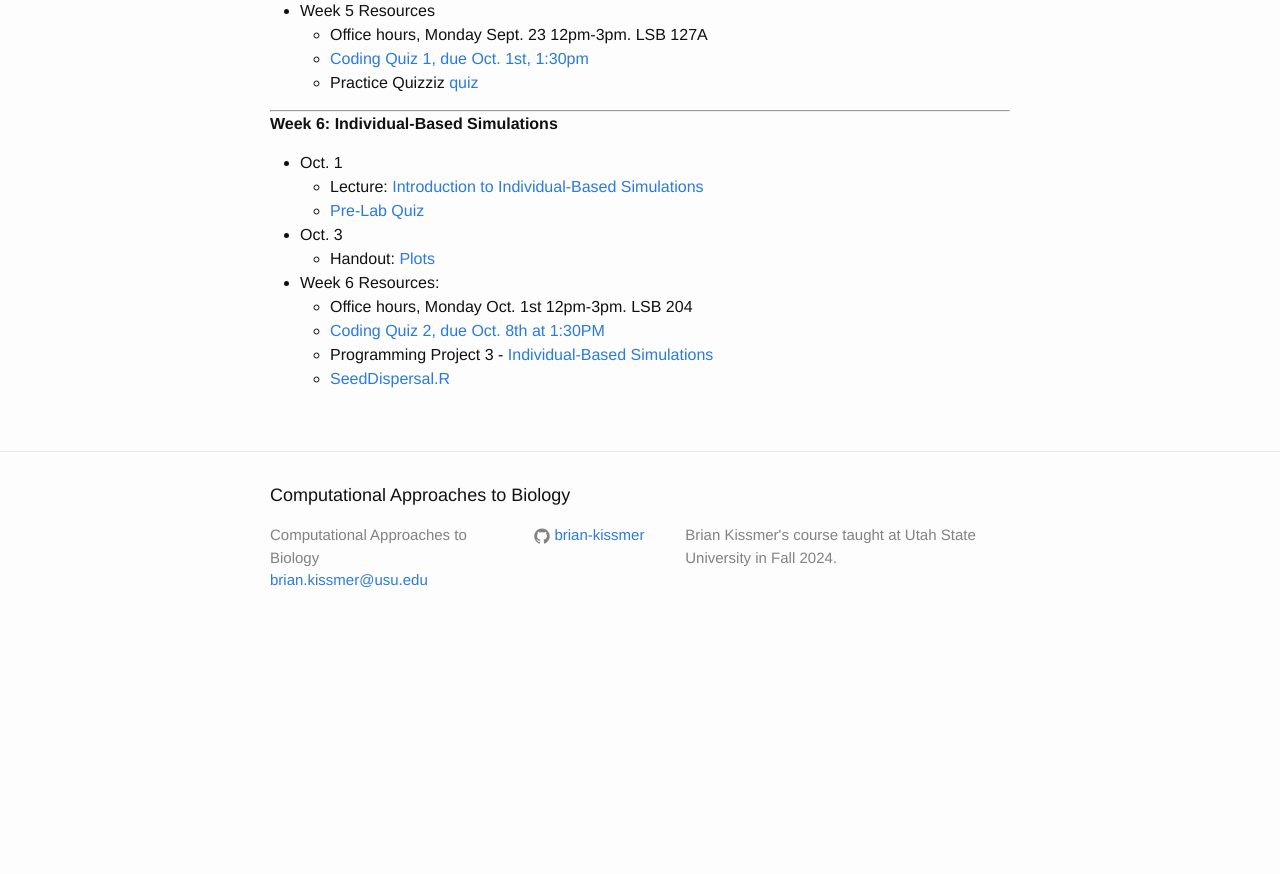
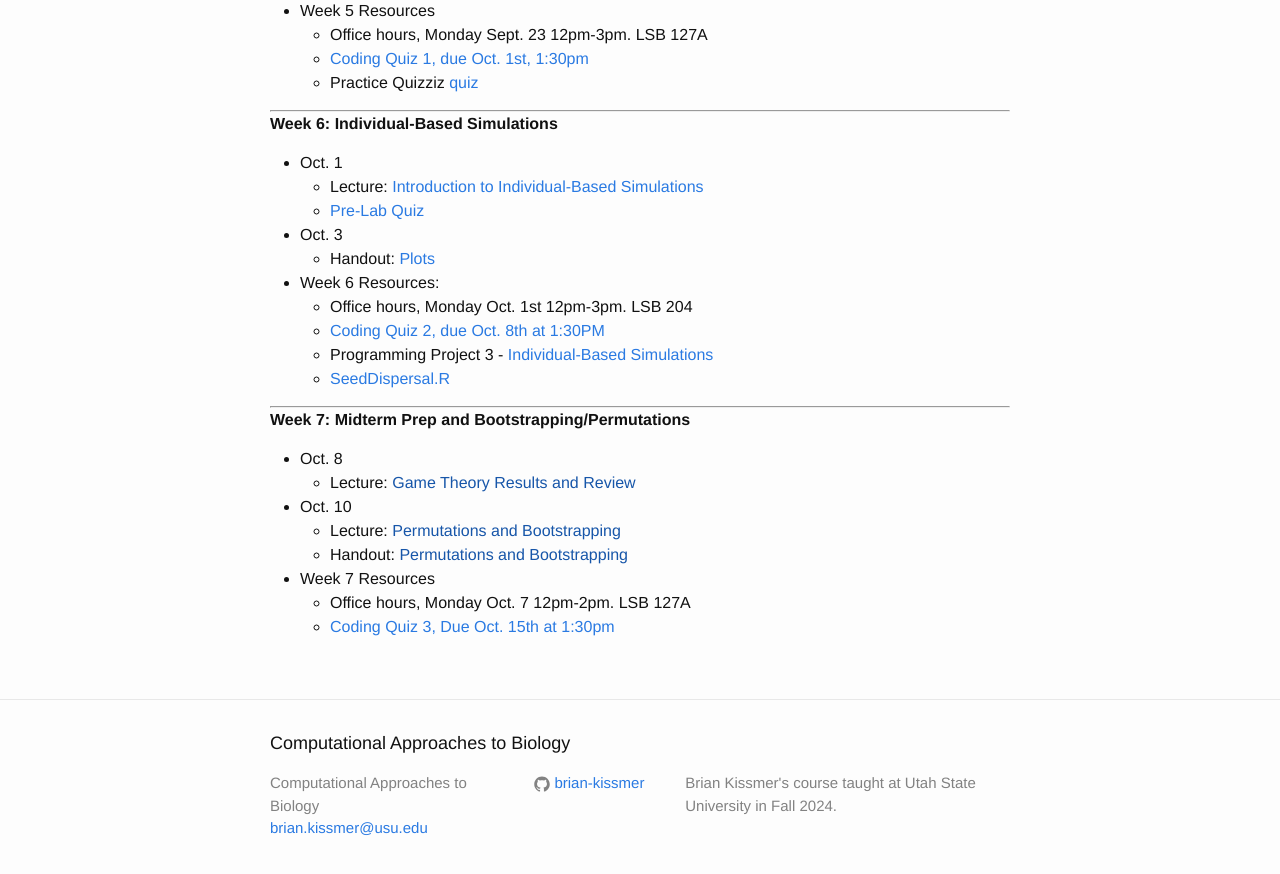
Before and after one commit to brian-kissmer/brian-kissmer.github.io, a Jekyll site: the page built from Schedule.md, in a window 1280 px wide and 900 px high, scrolled down 1680 px. Shown: the top 874 px of the window. Built offline with Jekyll 4.4.1, drawn with Linux system fonts in a browser that asks for light colours; before the commit the page ends 2332 px from its top, so only the background shows below that.

Commit message:
Update Schedule.md

```diff
--- a/Schedule.md
+++ b/Schedule.md
@@ -100,3 +100,15 @@ layout: page
   * [Coding Quiz 2, due Oct. 8th at 1:30PM](https://usu.instructure.com/courses/762928/quizzes/1277500)
   * Programming Project 3 - [Individual-Based Simulations]({{ site.baseurl }}/programming_projects/programming_project_3.html)
   * [SeedDispersal.R]({{ site.baseurl }}/code/SeedDispersal.R)
+
+***
+**Week 7: Midterm Prep and Bootstrapping/Permutations**
+* Oct. 8
+    * Lecture: [Game Theory Results and Review]()
+* Oct. 10
+    * Lecture: [Permutations and Bootstrapping]()
+    * Handout: [Permutations and Bootstrapping]()
+
+* Week 7 Resources
+    * Office hours, Monday Oct. 7 12pm-2pm. LSB 127A
+    * [Coding Quiz 3, Due Oct. 15th at 1:30pm](https://usu.instructure.com/courses/762928/quizzes/1278354)
```
